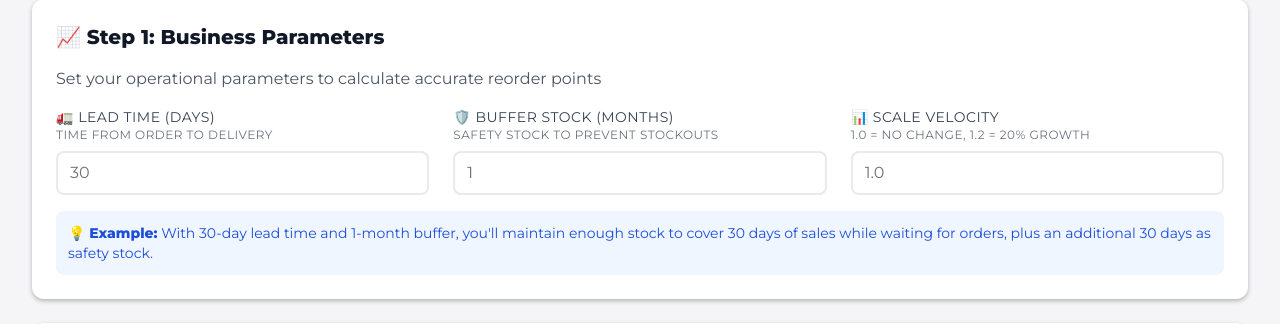
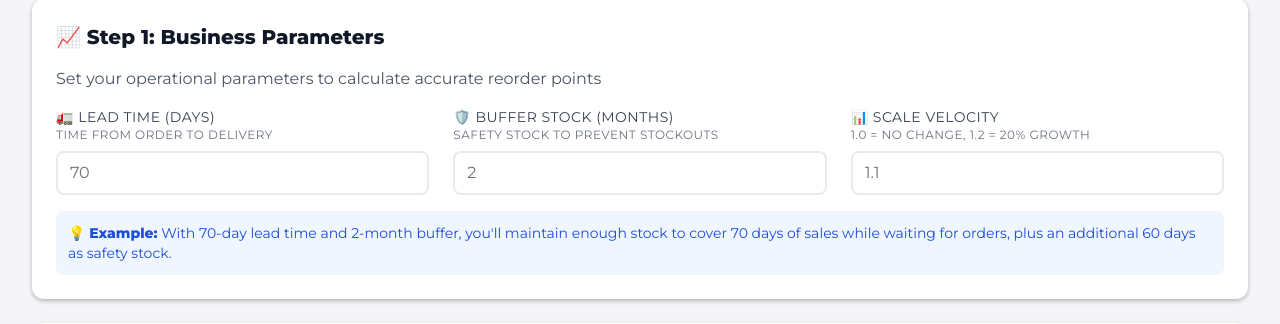
Before and after one commit to dintyo/cin7helpstock, a Flask app: template templates/enhanced_reorder_dashboard.html in a window 1280 px wide. Shown: the part 98-422 px from the top of the page. Run offline with Flask 3, Linux system fonts and the light colour scheme; the template is opened without the code that fills it, so the values that code supplies are empty; some libraries are stand-ins or nearby versions.

Commit message:
Update default parameters: Lead time 70 days, Buffer 2 months, Scale 1.1
- Lead Time: 30 → 70 days (standard lead time from suppliers)
- Buffer Stock: 1 → 2 months (increased safety stock)
- Scale Velocity: 1.0 → 1.1 (10% growth factor applied by default)
- Updated example text to reflect new defaults

```diff
--- a/templates/enhanced_reorder_dashboard.html
+++ b/templates/enhanced_reorder_dashboard.html
@@ -213,7 +213,7 @@
                         🚛 Lead Time (days)
                         <span class="text-gray-500 text-xs block">Time from order to delivery</span>
                     </label>
-                    <input type="number" id="lead-time" value="30" min="1" max="365"
+                    <input type="number" id="lead-time" value="70" min="1" max="365"
                            class="w-full px-3 py-2 border border-gray-300 rounded-md focus:ring-2 focus:ring-blue-500">
                 </div>
 
@@ -222,7 +222,7 @@
                         🛡️ Buffer Stock (months)
                         <span class="text-gray-500 text-xs block">Safety stock to prevent stockouts</span>
                     </label>
-                    <input type="number" id="buffer-months" value="1" min="0.5" max="12" step="0.5"
+                    <input type="number" id="buffer-months" value="2" min="0.5" max="12" step="0.5"
                            class="w-full px-3 py-2 border border-gray-300 rounded-md focus:ring-2 focus:ring-blue-500">
                 </div>
 
@@ -231,15 +231,15 @@
                         📊 Scale Velocity
                         <span class="text-gray-500 text-xs block">1.0 = no change, 1.2 = 20% growth</span>
                     </label>
-                    <input type="number" id="scale-factor" value="1.0" min="0.5" max="3" step="0.1"
+                    <input type="number" id="scale-factor" value="1.1" min="0.5" max="3" step="0.1"
                            class="w-full px-3 py-2 border border-gray-300 rounded-md focus:ring-2 focus:ring-blue-500">
                 </div>
             </div>
 
             <div class="mt-4 p-3 bg-blue-50 rounded-lg">
                 <p class="text-sm text-blue-700">
-                    💡 <strong>Example:</strong> With 30-day lead time and 1-month buffer, you'll maintain enough stock to cover
-                    30 days of sales while waiting for orders, plus an additional 30 days as safety stock.
+                    💡 <strong>Example:</strong> With 70-day lead time and 2-month buffer, you'll maintain enough stock to cover
+                    70 days of sales while waiting for orders, plus an additional 60 days as safety stock.
                 </p>
             </div>
         </div>
```
